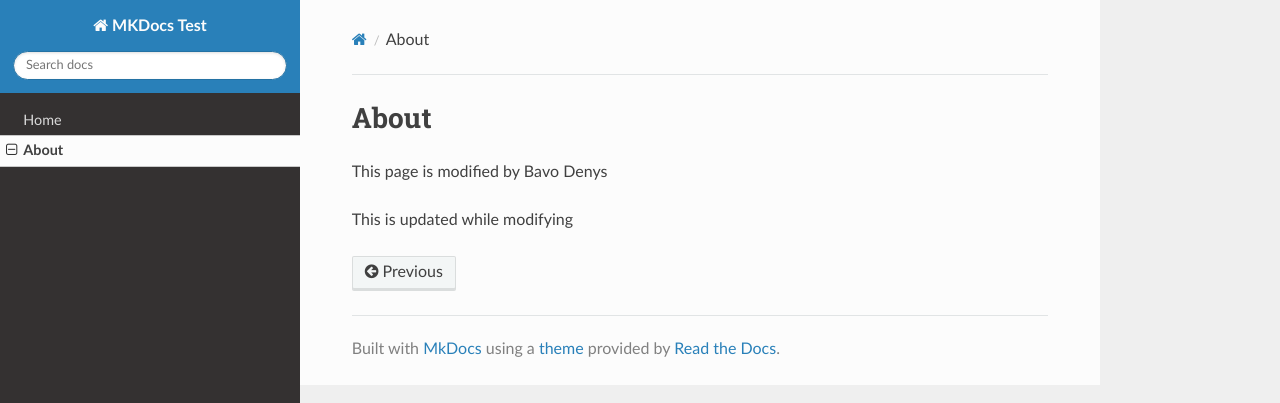
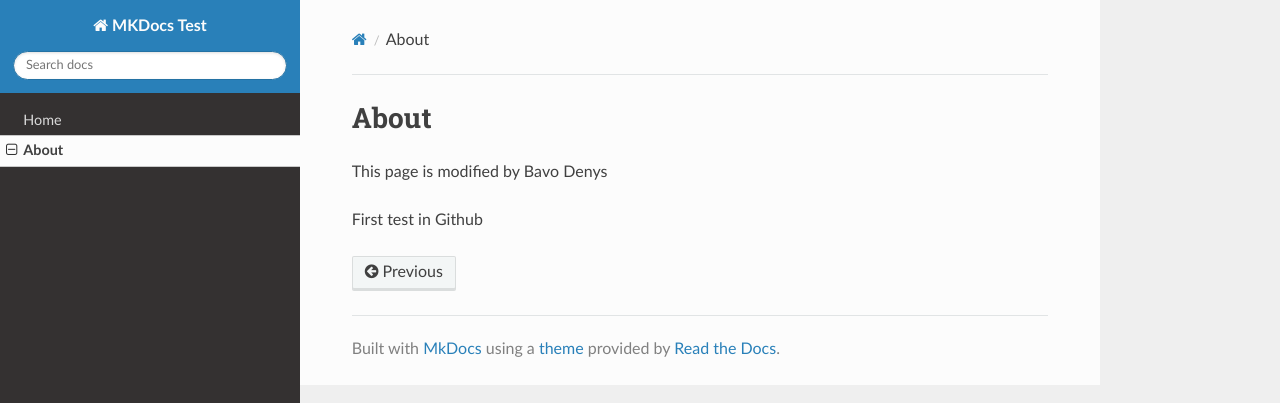
Before and after one commit to bavodenys/MKDocs_test, an MkDocs documentation site: the page built from docs/about.md, in a window 1280 px wide. Shown: the top 403 px of the page. Built offline with MkDocs 1.6.1, drawn with Linux system fonts in a browser that asks for light colours; nearby versions of some CDN libraries.

Commit message:
3th commit

```diff
--- a/docs/about.md
+++ b/docs/about.md
@@ -2,4 +2,4 @@
 
 This page is modified by Bavo Denys
 
-This is updated while modifying
+First test in Github
```
